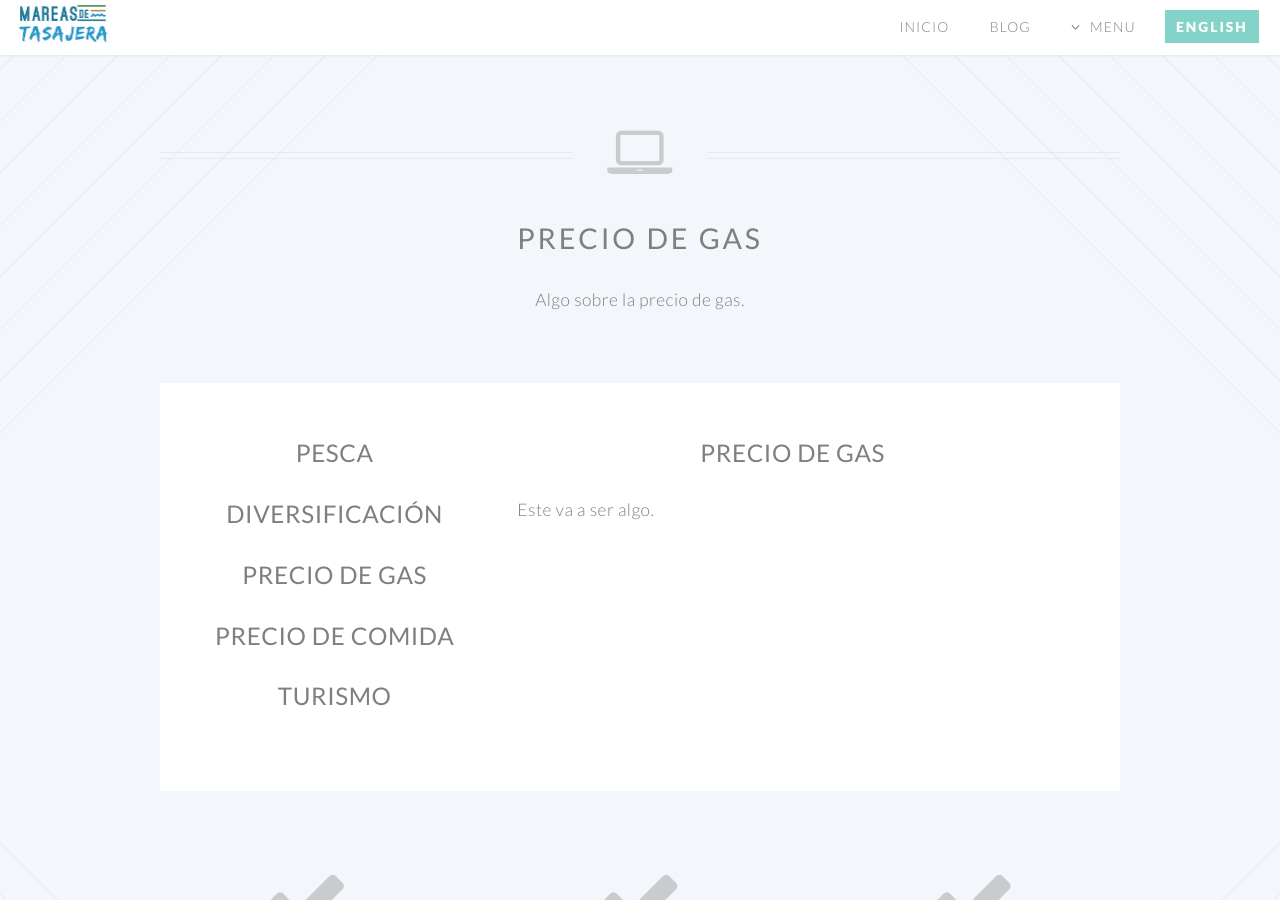
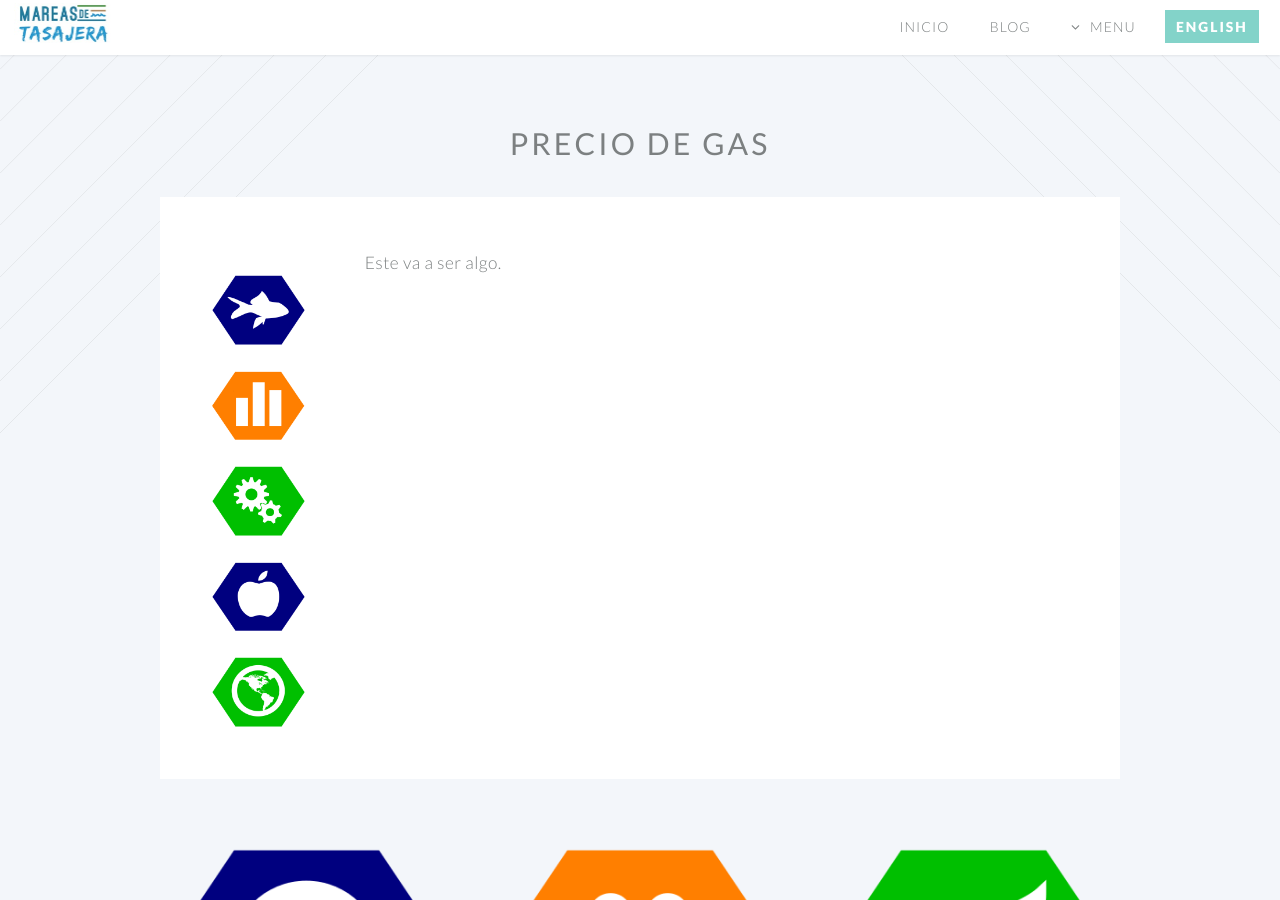
Before and after one commit to danteo90/danteo90.github.io, a Jekyll site: the page precio-de-gas.html, which Jekyll copies as it is, in a window 1280 px wide and 900 px high. Built offline with Jekyll 4.4.1, drawn with Linux system fonts in a browser that asks for light colours.

Commit message:
Update precio-de-gas.html

```diff
--- a/precio-de-gas.html
+++ b/precio-de-gas.html
@@ -24,6 +24,7 @@
 			<link rel="stylesheet" href="/css/style-wide.css" />
 			<link rel="stylesheet" href="/css/style-noscript.css" />
 		</noscript>
+		<link href="/css/Hover.css" rel="stylesheet" media="all" />
 		<!--[if lte IE 8]><link rel="stylesheet" href="css/ie/v8.css" /><![endif]-->
 		<!--[if lte IE 9]><link rel="stylesheet" href="css/ie/v9.css" /><![endif]-->
 	</head>
@@ -90,49 +91,49 @@
 			<!-- Main -->
 			<article id="main">
 
-				<header class="special container">
-					<span class="icon fa-laptop"></span>
-					<h2><strong>Precio de Gas</strong></h2>
-					<p>Algo sobre la precio de gas.</p>
+				<header>
+					<h4><strong>Precio de Gas</strong></h4>
 				</header>
 
 				<!-- One -->
 					<section class="wrapper style4 container">
 
 						<div class="row oneandhalf">
-							<div class="4u">
+							<div class="2u">
 
 								<!-- Sidebar -->
 									<div class="sidebar">
 										<section>
 											<header>
-												<h3><a href="/pesca.html"><strong>Pesca</strong></a></h3>
+												<a href="/pesca.html" class="image newfit hvr-bob"><img src="images/fish-catch-icon.png" alt=""/></a>
+												<kirk><h3>Pesca</h3></kirk>
 											</header>
 											<header>
-												<h3><a href="/diversificacion.html"><strong>Diversificación</strong></a></h3>
+												<a href="/diversificacion.html" class="image newfit hvr-bob"><img src="images/diversification-icon.png" alt=""/></a>
+												<kirk><h3>Diversificación</h3></kirk>
 											</header>
 											<header>
-												<h3><a href="/precio-de-gas.html"><strong>Precio de Gas</strong></a></h3>
+												<a href="/precio-de-gas.html" class="image newfit hvr-bob"><img src="images/price-of-gas-icon.png" alt=""/></a>
+												<kirk><h3>Precio de Gas</h3></kirk>
 											</header>
 											<header>
-												<h3><a href="/precio-de-comida.html"><strong>Precio de Comida</strong></a></h3>
+												<a href="/precio-de-comida.html" class="image newfit hvr-bob"><img src="images/food-prices-icon.png" alt=""/></a>
+												<kirk2><h3>Precio de Comida</h3></kirk2>
 											</header>
 											<header>
-												<h3><a href="/turismo.html"><strong>Turismo</strong></a></h3>
+												<a href="/turismo.html" class="image newfit hvr-bob"><img src="images/tourism-icon.png" alt=""/></a>
+												<kirk><h3>Turismo</h3></kirk>
 											</header>
 										</section>
 
 									</div>
 
 							</div>
-							<div class="8u skel-cell-important">
+							<div class="10u skel-cell-important">
 
 								<!-- Content -->
 									<div class="content">
 										<section>
-											<header>
-												<h3><strong>Precio de Gas</strong></h3>
-											</header>
 												<p>Este va a ser algo.</p>
 										</section>
 									</div>
@@ -147,7 +148,7 @@
 							<div class="4u">
 
 								<section>
-									<span class="icon featured fa-check"></span>
+									<a href="/economia.html" class="image featured hvr-bob"><img src="images/economy-icon.png" alt=""/></a>
 									<header>
 										<h3><a href="/economia.html">Economía</a></h3>
 									</header>
@@ -158,7 +159,7 @@
 							<div class="4u">
 
 								<section>
-									<span class="icon featured fa-check"></span>
+									<a href="/sociedad.html" class="image featured hvr-bob"><img src="images/society-icon.png" alt=""/></a>
 									<header>
 										<h3><a href="/sociedad.html">Sociedad</a></h3>
 									</header>
@@ -169,7 +170,7 @@
 							<div class="4u">
 
 								<section>
-									<span class="icon featured fa-check"></span>
+									<a href="/medio-ambiente.html" class="image featured hvr-bob"><img src="images/environment-icon.png" alt=""/></a>
 									<header>
 										<h3><a href="/medio-ambiente.html">Medio Ambiente</a></h3>
 									</header>
```
